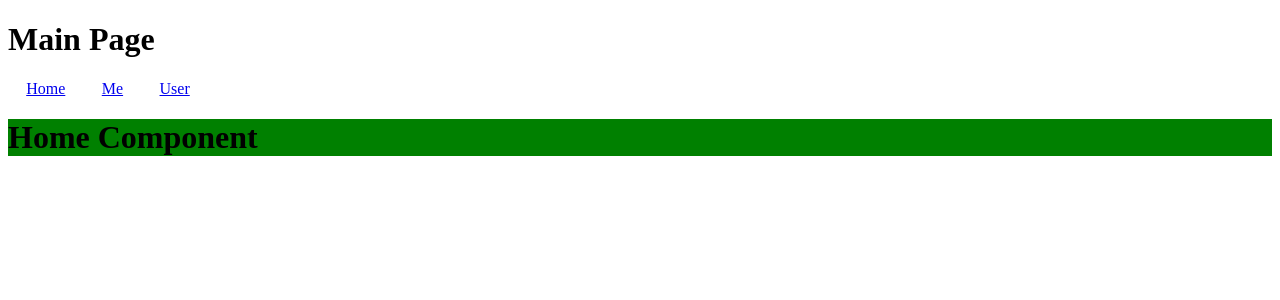
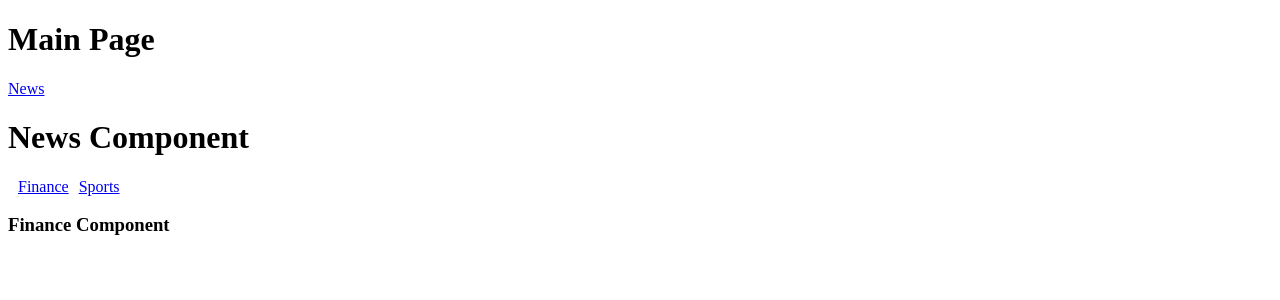
Before and after one commit to Why8n/Demos, a Vue app: page /news/finance in a window 1280 px wide. Before the commit this address led to /news/finance#/home. Shown: the top 300 px of the page. Built offline with nearby package versions, Linux system fonts and the light colour scheme.

Commit message:
feat: nested routes

```diff
--- a/src/App.vue
+++ b/src/App.vue
@@ -1,11 +1,12 @@
 <template>
   <h1>Main Page</h1>
-  <div class="nav">
+  <!-- <div class="nav"> -->
     <!-- router-link 最终会被渲染为一个 a 标签 -->
-    <router-link to="/home">Home</router-link>
+    <!-- <router-link to="/home">Home</router-link>
     <router-link to="/me">Me</router-link>
-    <router-link :to="'/user/' + id" @click="randomId">User</router-link>
-  </div>
+    <router-link :to="'/user/' + id" @click="randomId">User</router-link> -->
+    <router-link to="/news">News</router-link>
+  <!-- </div> -->
   <!-- 路由出口：匹配组件最终被渲染位置 -->
   <router-view />
 </template>
--- /dev/null
+++ b/src/components/nested_router/Finance.vue
@@ -0,0 +1,4 @@
+<!-- file: components/nested_router/Finance.vue -->
+<template>
+  <h3>Finance Component</h3>
+</template>
--- /dev/null
+++ b/src/components/nested_router/News.vue
@@ -0,0 +1,17 @@
+<!-- file: components/nested_router/News.vue -->
+<template>
+  <h1>News Component</h1>
+
+  <div class="nav">
+    <router-link to="/news/finance">Finance</router-link>
+    <router-link to="/news/sports">Sports</router-link>
+  </div>
+  <router-view />
+</template>
+
+<style scoped>
+/* router-link 最终会被转换为 a 标签 */
+.nav a {
+  margin-left: 10px;
+}
+</style>
--- /dev/null
+++ b/src/components/nested_router/Sports.vue
@@ -0,0 +1,4 @@
+<!-- file: components/nested_router/Sports.vue -->
+<template>
+  <h3>Sports Component</h3>
+</template>
--- a/src/main.js
+++ b/src/main.js
@@ -1,8 +1,9 @@
 import { createApp } from 'vue';
 import App from './App.vue';
 
-import router from './router/index.js';
+// import router from './router/index.js';
 
+import router from './router/nested.js';
 const app = createApp(App);
 // 装载 Vue Router 实例，确保整个 Vue 应用全局支持路由
 app.use(router);
--- /dev/null
+++ b/src/router/nested.js
@@ -0,0 +1,32 @@
+import { createRouter, createWebHistory } from 'vue-router';
+
+const routes = [
+  {
+    path: '/news',
+    component: () => import('@/components/nested_router/News.vue'),
+    // 配置嵌套路由
+    children: [
+      {
+        // /news 重定向到 /news/finance
+        path: '/news',
+        redirect: '/news/finance',
+      },
+      {
+        // /news/finace
+        path: 'finance',
+        component: () => import('@/components/nested_router/Finance.vue'),
+      },
+      {
+        // /news/sports
+        path: 'sports',
+        component: () => import('@/components/nested_router/Sports.vue'),
+      },
+    ],
+  },
+];
+
+export default createRouter({
+  // 使用 History 模式
+  history: createWebHistory(),
+  routes,
+});
```
Also changed, not shown: src/router/index.js (+18 -0 lines).
